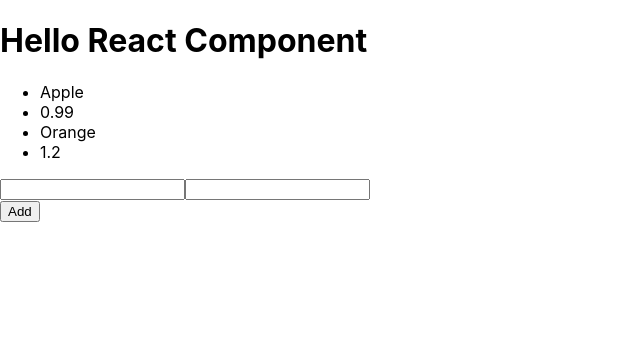
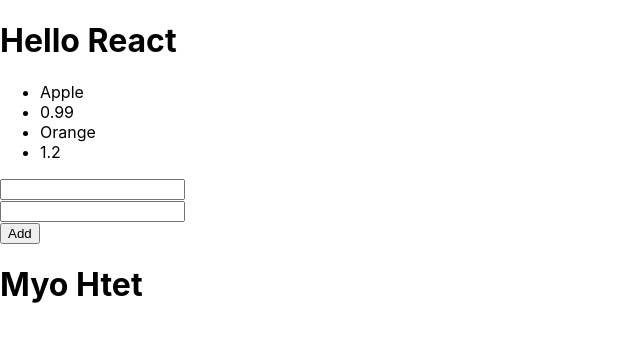
Before and after one commit to myohtetgithub007/react-basic, a React (Create React App) app: page / in a window 1280 px wide. Shown: the top 342 px of the page, without its empty margins (0-640 px from the left). Built offline with nearby package versions, Linux system fonts and the light colour scheme.

Commit message:
child call parent method

```diff
--- /dev/null
+++ b/src/Addform.js
@@ -0,0 +1,22 @@
+import React from "react";
+class AddForm extends React.Component {
+  nameRef = React.createRef();
+  priceRef = React.createRef();
+  add = () => {
+    let name = this.nameRef.current.value;
+    let price = this.priceRef.current.value;
+    this.props.add(name, price);
+  };
+  render() {
+    return (
+      <div>
+        <input type="text" ref={this.nameRef}></input>
+        <br />
+        <input type="text" ref={this.priceRef}></input>
+        <br />
+        <button onClick={this.add}>Add</button>
+      </div>
+    );
+  }
+}
+export default AddForm;
--- a/src/App.js
+++ b/src/App.js
@@ -1,4 +1,5 @@
 import React from "react";
+import AddForm from "./Addform";
 // import Header from "./Header";
 // import Item from "./Item";
 class Item extends React.Component {
@@ -11,6 +12,24 @@ class Item extends React.Component {
     );
   }
 }
+class Title extends React.Component {
+  render() {
+    return (
+      <div>
+        <h1>{this.props.name}</h1>
+      </div>
+    );
+  }
+}
+class Header extends React.Component {
+  render() {
+    return (
+      <div>
+        <Title name={this.props.name}></Title>
+      </div>
+    );
+  }
+}
 class App extends React.Component {
   state = {
     items: [
@@ -18,29 +37,24 @@ class App extends React.Component {
       { id: 1, name: "Orange", price: 1.2 },
     ],
   };
-  nameRef = React.createRef();
-  priceRef = React.createRef();
-  add = () => {
+  add = (name, price) => {
     let id = this.state.items.length + 1;
-    let name = this.nameRef.current.value;
-    let price = this.priceRef.current.value;
     this.setState({
       items: [...this.state.items, { id, name, price }],
     });
   };
+
   render() {
     return (
       <div>
-        <h1>Hello React Component</h1>
+        <h1>Hello React</h1>
         <ul>
           {this.state.items.map((i) => {
             return <Item name={i.name} price={i.price}></Item>;
           })}
         </ul>
-        <input type="text" ref={this.nameRef} />
-        <input type="text" ref={this.priceRef} />
-        <br></br>
-        <button onClick={this.add}>Add</button>
+        <AddForm add={this.add}></AddForm>
+        <Header name="Myo Htet"></Header>
       </div>
     );
   }
```
